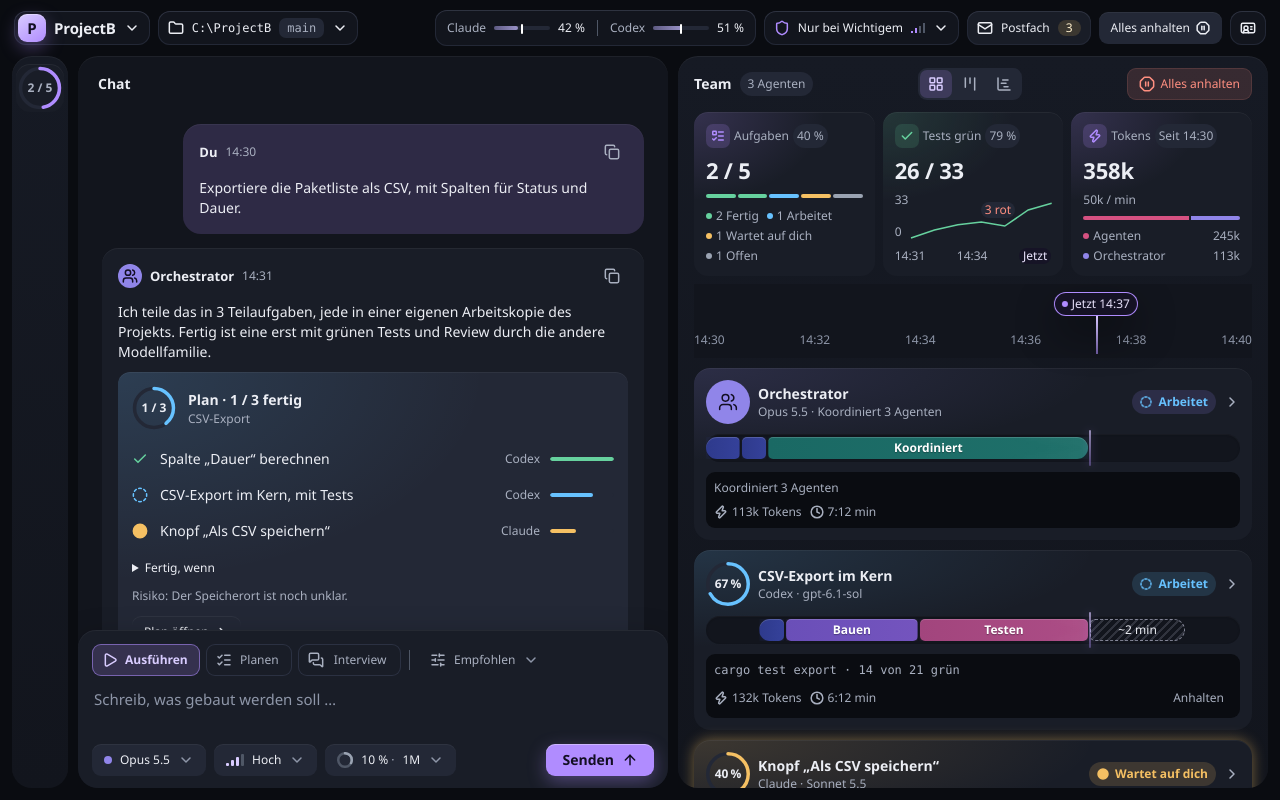
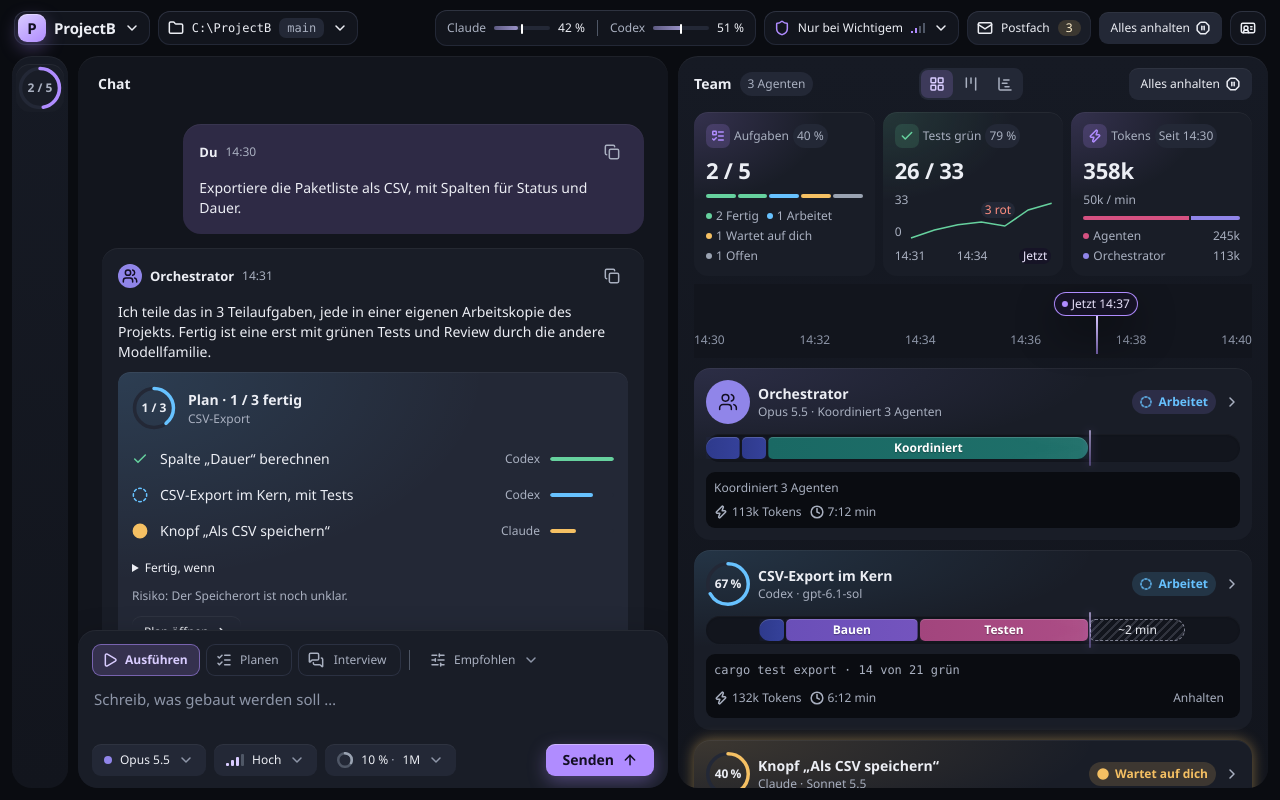
Before and after one commit to Cuarroc/ProjectB, a React (Vite) app: page / in a window 1280 px wide. Built offline with nearby package versions, Linux system fonts and the light colour scheme; a web font is replaced by a local one.

Commit message:
P-4b-9: Schmalen Kopf und Stoppknöpfe vereinheitlichen

```diff
--- a/src/bereiche/Team.tsx
+++ b/src/bereiche/Team.tsx
@@ -41,7 +41,7 @@ export function TeamAnsicht({ daten, auswahl, waehlen, aendern, ansicht = "Karte
   return <section className="team-bereich" aria-labelledby="team">
     <header className="team-kopf"><h2 id="team">Team</h2><span className="team-chip">{agenten.length} Agenten</span>
       <Umschalter className="team-ansichten" moeglichkeiten={["Karten", "Board", "Zeitstrahl"]} wert={ansicht} beschriftung="Team-Ansicht" onChange={umschalten} symbole={[LayoutGrid, Kanban, ChartGantt].map((Symbol, i) => <Symbol key={i} size={16} strokeWidth={1.5} absoluteStrokeWidth aria-hidden="true" />)} />
-      {!pause && <Knopf text="Alles anhalten" vorsatz={<OctagonPause size={16} strokeWidth={1.5} absoluteStrokeWidth aria-hidden="true" />} variante="gefaehrlich" onClick={() => allesStoppen ? allesStoppen() : aendern(anhalten(original))} />}</header>
+      {!pause && <Knopf text="Alles anhalten" symbol={OctagonPause} onClick={() => allesStoppen ? allesStoppen() : aendern(anhalten(original))} />}</header>
     <AnhalteHinweis pause={pause} />
     {ansicht !== "Karten" && <div className="team-wechsel" key={ansicht}>
       <div className="team-summe"><span>Aufgaben <b>{fertig} / {daten.plan.schritte.length}</b></span><span>Tests grün <b>{tests.gruen} / {tests.gesamt}</b></span><span>Tokens <b>{tokens(gesamtTokens)}</b></span><span>Laufzeit <b>{dauer(jetzt)} min</b></span></div>
--- a/src/bereiche/anhalten.css
+++ b/src/bereiche/anhalten.css
@@ -5,3 +5,4 @@
 .kopf > .knopf { flex-shrink: 0; }
 @media (width < 80rem) { .kopf-zweig { display: none; } .kopf-logo strong { position: absolute; width: 1px; height: 1px; overflow: hidden; clip-path: inset(50%); } }
 @media (width < 80rem) { .app-rahmen .app-kopf.kopf { gap: var(--abstand-1); } .kopf .kopf-projekt { min-width: calc(2 * var(--steuer-hoehe) + var(--abstand-2)); } .kopf .kopf-kontingent { padding-inline: var(--abstand-1); } .kopf .kopf-nutzung { gap: var(--abstand-1); } .kopf .kopf-nutzung + .kopf-nutzung { padding-left: var(--abstand-2); } }
+@media (width < 80rem) { .kopf:has(.anhalte-kopf .pause-marke) .kopf-projekt { min-width: calc(var(--leiste-breite) + var(--abstand-1)); } .kopf:has(.anhalte-kopf .pause-marke) .kopf-projekt > button > code { display: none; } .kopf:has(.anhalte-kopf .pause-marke) .kopf-kontingent { padding-inline: var(--abstand-2); } }
```
Also changed, not shown: tests/ui/anhalten.pw.js (+2 -0 lines).
